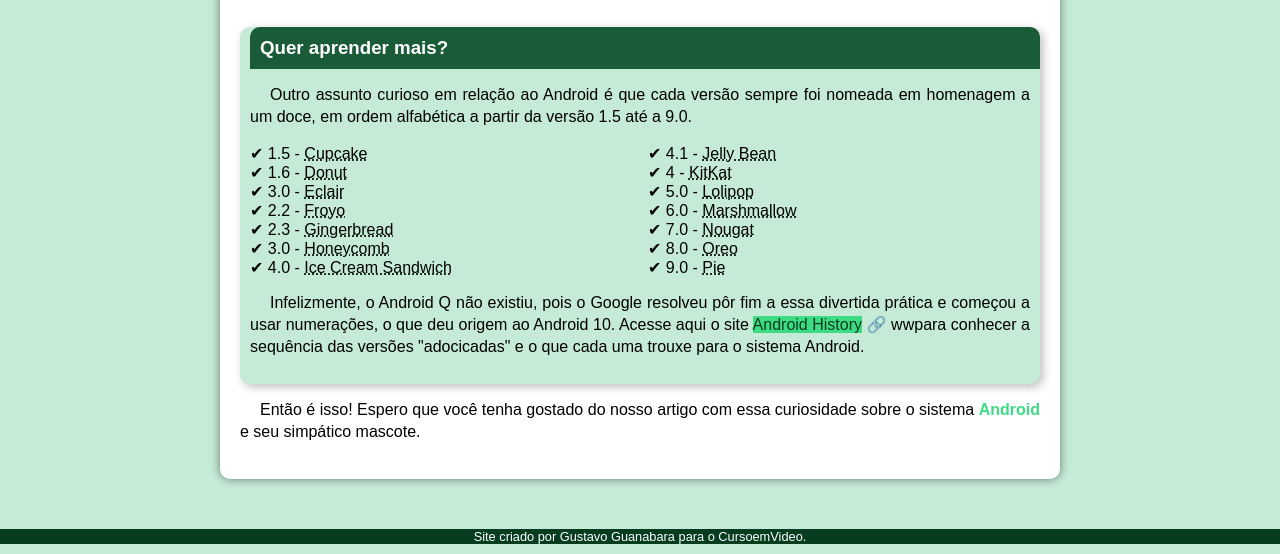
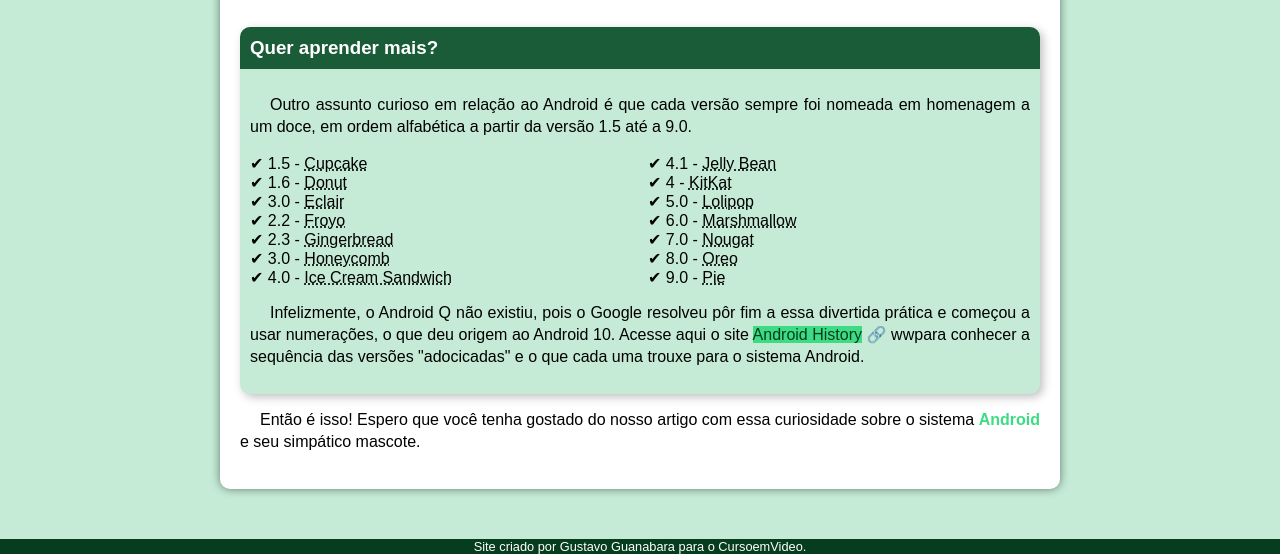
Before and after one commit to zeloyola/projeto-android, a plain HTML site: page index.html in a window 1280 px wide. Shown: the part 2124-2678 px from the top of the page. Drawn offline with Linux system fonts and the light colour scheme.

Commit message:
concerta o campo que mostar os antigos do versõesdo android

```diff
--- a/estilo/style.css
+++ b/estilo/style.css
@@ -150,22 +150,25 @@ main img.pequeno {
     height: 90%;
 }
 
-aside {
+#versoes-androids{
     background-color: var(--cor0);
-    padding: 10px;
     border-radius: 10px;
     box-shadow: 3px 3px 10px rgba(0, 0, 0, 0.254);
 }
 
-aside>h3{
+#versoes-androids>div{
+    padding: 10px;
+}
+
+#versoes-androids>h3{
     background-color: var(--cor4);
     color: white;
     padding: 10px;
-    margin: -10px -10px 0px 0px;
+    /* margin: -10px -10px 0px 0px; */
     border-radius: 10px 10px 0px 0px;
 }
 
-aside>ul {
+#versoes-androids>div>ul {
     list-style-type: '\2714\0020';
     list-style-position: inside;
     columns: 2;
--- a/index.html
+++ b/index.html
@@ -105,11 +105,12 @@
                 </iframe>
             </div>
 
-            <aside>
+            <aside id="versoes-androids">
                 <h3>
                     Quer aprender mais?
                 </h3>
 
+                <div>
                     <p>
                         Outro assunto curioso em relação ao Android é que cada versão sempre foi nomeada em homenagem a um
                         doce,
@@ -151,7 +152,6 @@
                             4.0 - <abbr title="Sanduíche De Sorvete">
                                 Ice Cream Sandwich
                             </abbr>
-
                         <li>
                             4.1 - <abbr title="Jujuba">
                                 Jelly Bean
@@ -199,6 +199,7 @@
                         uma
                         trouxe para o sistema Android.
                     </p>
+                </div>
             </aside>
 
             <p>
```
Lines whose indentation alone changed are shown as unchanged.
